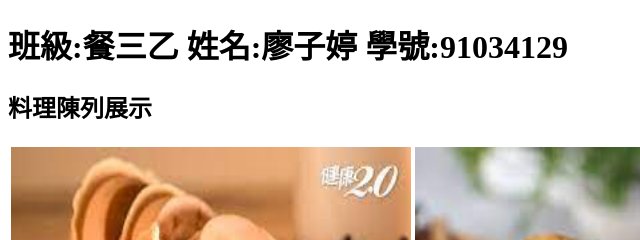
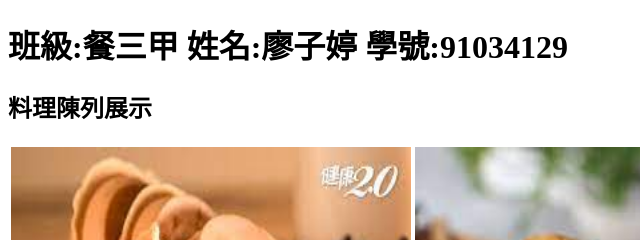
Before and after one commit to wasderd/wasderd, a plain HTML site: page 2-4.html in a window 1280 px wide. Shown: the top 240 px of the page, 0-640 px from the left. Drawn offline with Linux system fonts and the light colour scheme.

Commit message:
Update 2-4.html

```diff
--- a/2-4.html
+++ b/2-4.html
@@ -4,7 +4,7 @@
 <title>文字+圖片練習</title>
 </head>
 <body>
-<h1 algin= center>班級:餐三乙 姓名:廖子婷 學號:91034129   </h1>
+<h1 algin= center>班級:餐三甲 姓名:廖子婷 學號:91034129   </h1>
 
 <h2>料理陳列展示</h2>
 
```
